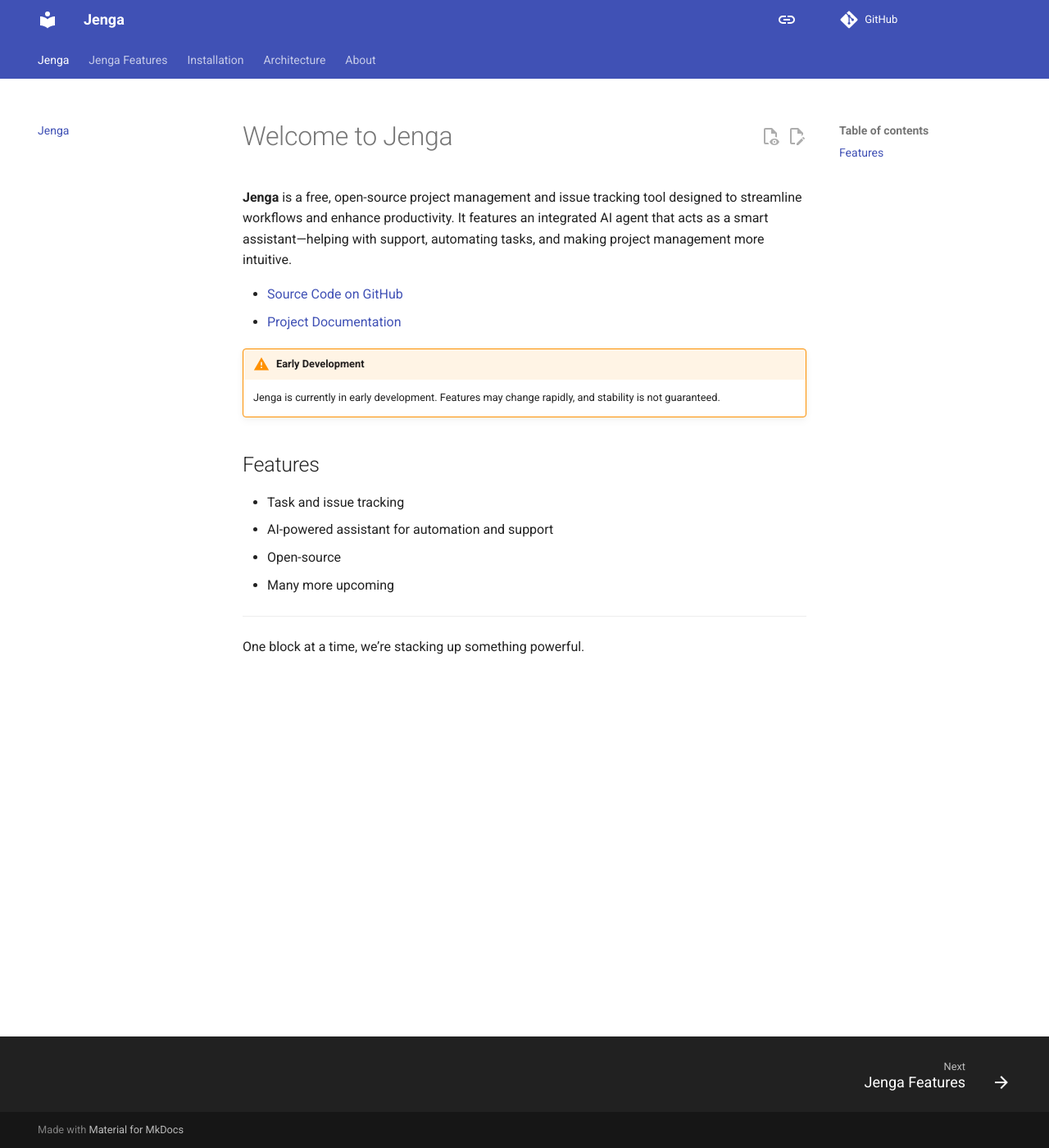
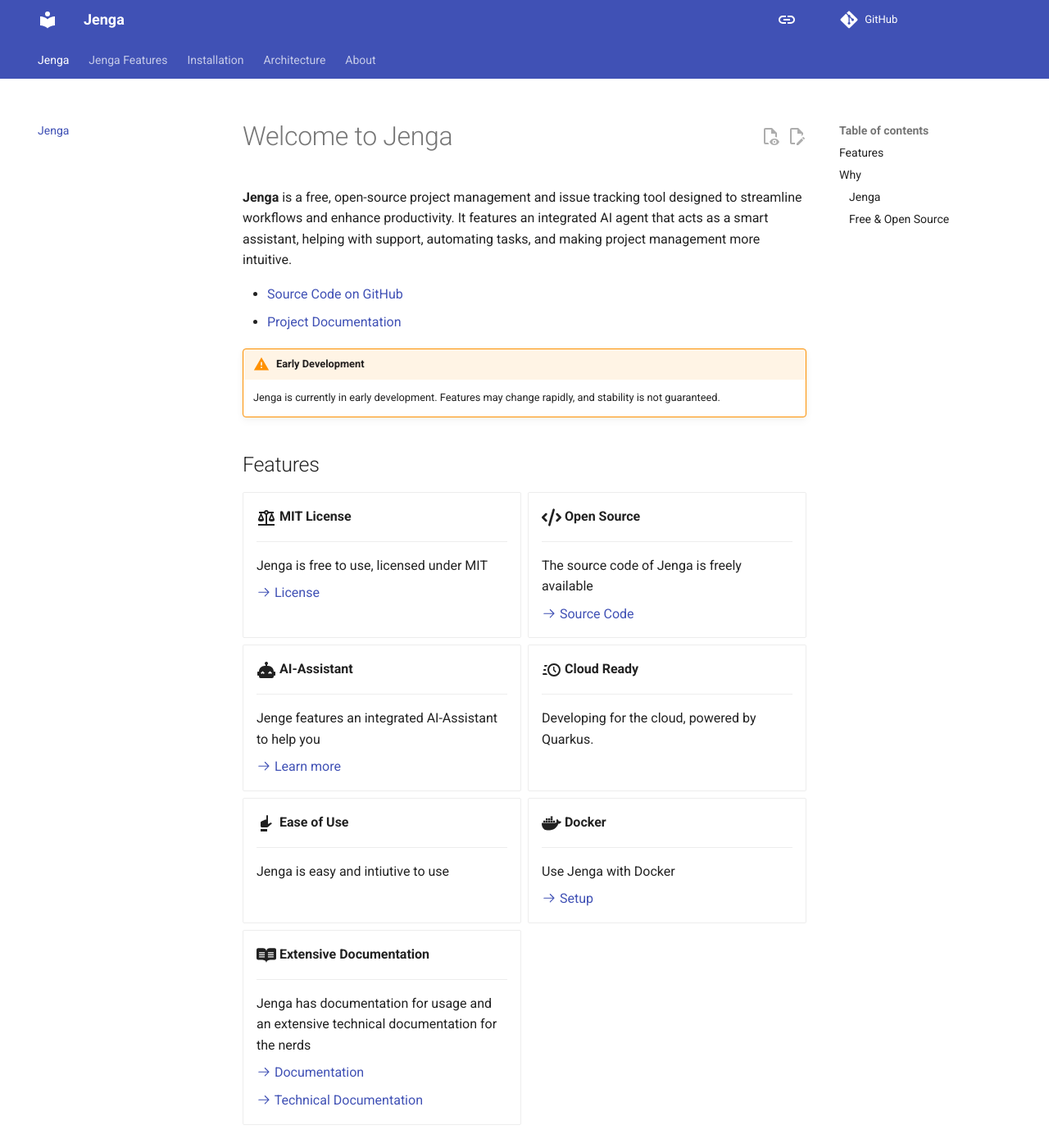
Before and after one commit to Jenga-PMS/Jenga-PMS.github.io, an MkDocs documentation site: the page built from docs/index.md, in a window 1280 px wide and 1400 px high. Shown: the whole window at 82% size. Built offline with MkDocs 1.6.1 and Material for MkDocs 9.7.7, drawn with Linux system fonts in a browser that asks for light colours; emoji names are drawn with the system emoji font; comment, search, counter and statistics services are not loaded; some of the changed text lies outside the part shown.

Commit message:
Update startpage features and why

```diff
--- a/docs/index.md
+++ b/docs/index.md
@@ -1,6 +1,6 @@
 # Welcome to Jenga
 
-**Jenga** is a free, open-source project management and issue tracking tool designed to streamline workflows and enhance productivity. It features an integrated AI agent that acts as a smart assistant—helping with support, automating tasks, and making project management more intuitive.
+**Jenga** is a free, open-source project management and issue tracking tool designed to streamline workflows and enhance productivity. It features an integrated AI agent that acts as a smart assistant, helping with support, automating tasks, and making project management more intuitive.
 
 - [Source Code on GitHub](https://github.com/Jenga-PMS/Jenga)
 - [Project Documentation](https://jenga-pms.github.io/)
@@ -10,11 +10,72 @@
 
 ## Features
 
-- Task and issue tracking
-- AI-powered assistant for automation and support
-- Open-source
-- Many more upcoming
+<div class="grid cards" markdown>
+
+-   :material-scale-balance:{ .lg .middle } __MIT License__
+
+    ---
+
+    Jenga is free to use, licensed under MIT
+
+    [:octicons-arrow-right-24: License](https://github.com/Jenga-PMS/Jenga/blob/master/LICENSE)
+
+-   :fontawesome-solid-code:{ .lg .middle } __Open Source__
+
+    ---
+
+    The source code of Jenga is freely available
+
+    [:octicons-arrow-right-24: Source Code](https://github.com/Jenga-PMS/Jenga)
+
+-   :material-robot-excited:{ .lg .middle } __AI-Assistant__
+
+    ---
+
+    Jenge features an integrated AI-Assistant to help you
+
+    [:octicons-arrow-right-24: Learn more](https://jenga-pms.github.io/architecture/ai/examples/)
+
+-   :material-clock-fast:{ .lg .middle } __Cloud Ready__
+
+    ---
+
+    Developing for the cloud, powered by Quarkus.
+
+-   :material-hand-pointing-up:{ .lg .middle } __Ease of Use__
+
+    ---
+
+    Jenga is easy and intiutive to use
+
+-   :simple-docker:{ .lg .middle } __Docker__
+
+    ---
+
+    Use Jenga with Docker
+
+    [:octicons-arrow-right-24: Setup](https://jenga-pms.github.io/installation/DockerBuild/)
+
+-   :simple-readme:{ .lg .middle } __Extensive Documentation__
+
+    ---
+
+    Jenga has documentation for usage and an extensive technical documentation for the nerds
+
+    [:octicons-arrow-right-24: Documentation](https://jenga-pms.github.io/installation/)
+
+    [:octicons-arrow-right-24: Technical Documentation](https://jenga-pms.github.io/architecture/)
+
+</div>
+
+## Why
+
+### Jenga
+Jenga is a lightweight, easy-to-use alternative to heavy project tools. It was created to provide a open source issue tracking tool for everyone, while also featuring a integrated AI-Agent to help you automate repetitive tasks.
+
+### Free & Open Source
+We have made this project free & open source so other people can benefit from it, whether for practical use or as an educational software development reference, while enabling the development of a transparent and community-driven tool. The [MIT License](https://opensource.org/license/mit) was selected to allow Jenga to be freely adapted and integrated into any project without the burden of restrictive legal requirements.
 
 ---
 
-One block at a time, we’re stacking up something powerful.
+Built with :heart:
--- a/mkdocs.yml
+++ b/mkdocs.yml
@@ -88,7 +88,11 @@ markdown_extensions:
   - abbr
   - admonition
   - footnotes
+  - attr_list
   - md_in_html
+  - pymdownx.emoji:
+      emoji_index: !!python/name:material.extensions.emoji.twemoji
+      emoji_generator: !!python/name:material.extensions.emoji.to_svg
   - pymdownx.superfences:
       custom_fences:
         - name: mermaid
```
